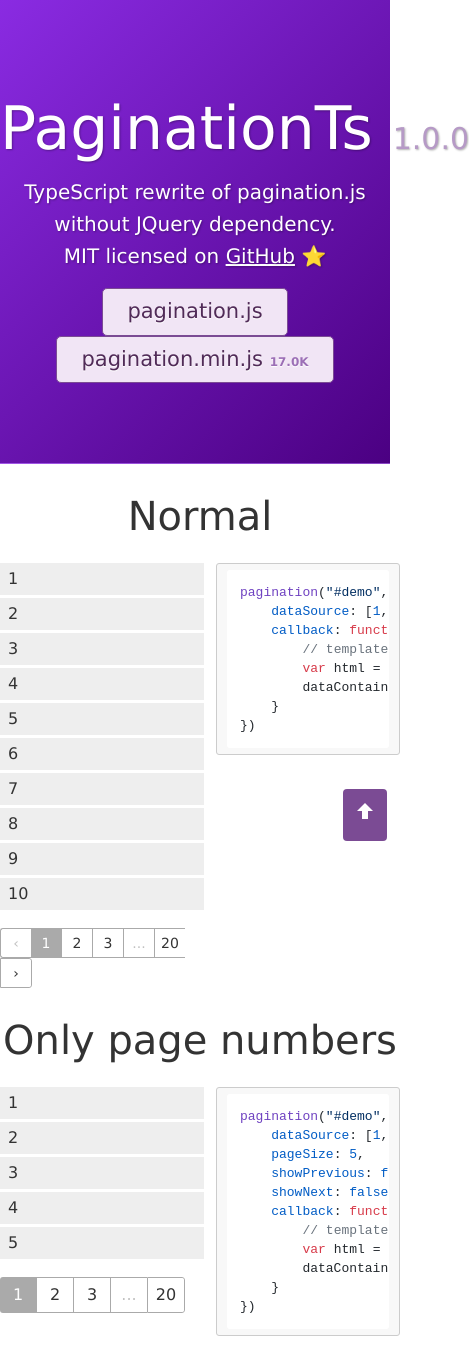
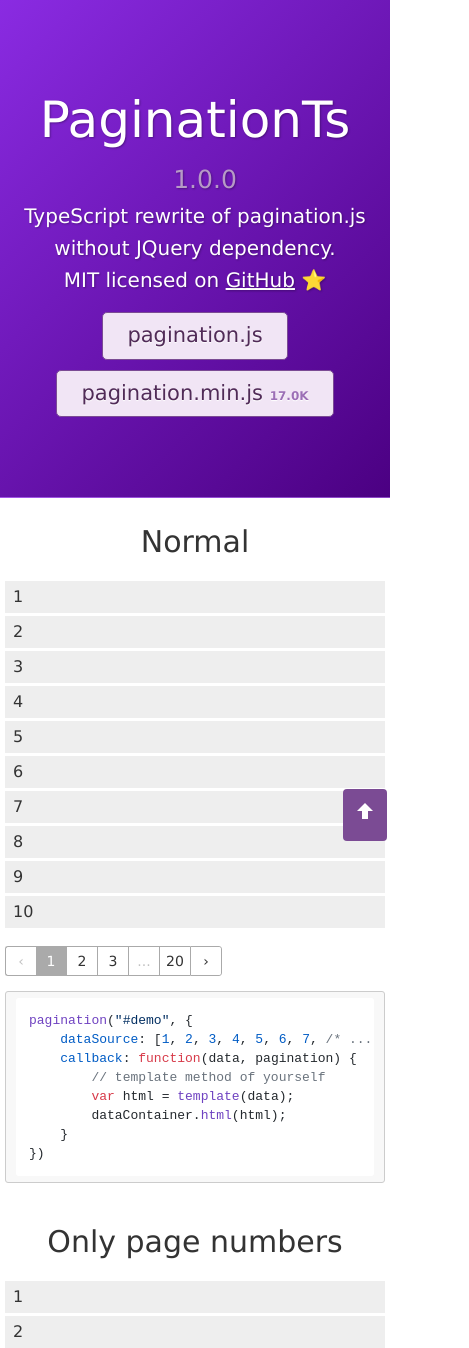
Before and after one commit to lofcz/paginationts, a website built with Vite: page demo/index.html in a window 390 px wide. Shown: the top 1348 px of the page, 469 px wide, since content can reach past the window. Built offline with nearby package versions, Linux system fonts and the light colour scheme.

Commit message:
make demo responsive

```diff
--- a/demo/style.scss
+++ b/demo/style.scss
@@ -375,9 +375,10 @@
 .paginationjs {
   *zoom: 1;
 }
+
 .wrapper {
-  min-width: 400px;
-  max-width: 1024px;
+  min-width: min(100%, 400px);
+  max-width: min(1024px, 400px);
   margin: 0 auto;
   padding: 20px 0 60px;
 }
@@ -532,6 +533,44 @@
   color: #B69AC6;
 }
 
+.build-buttons {
+  display: flex;
+  gap: 4px;
+  justify-content: center;
+  width: 100%;
+  row-gap: 10px;
+  flex-flow: wrap;
+}
+
+@media (max-width: 768px) {
+  .header .title span {
+    display: block;
+  }
+
+  .inner-left {
+    width: 100% !important;
+  }
+
+  .inner-right {
+    width: 100% !important;
+  }
+
+  .header .title {
+    font-size: 50px;
+  }
+
+  .demo-section .demo-section-title {
+    font-size: 30px !important;
+    padding-left: 10px;
+    padding-right: 10px;
+  }
+
+  .demo {
+    padding-right: 5px;
+    padding-left: 5px;
+  }
+}
+
 .header .desc {
   font-size: 20px;
 }
@@ -664,3 +703,7 @@
   background-color: #512bd4;
   color: white;
 }
+
+.data-container a {
+  color: #0074D9;
+}
--- a/package.json
+++ b/package.json
@@ -1,6 +1,6 @@
 {
   "name": "paginate-next",
-  "version": "1.0.0",
+  "version": "1.0.1",
   "description": "Successor of paginationjs, rewritten in TypeScript without JQuery dependency",
   "keywords": [
     "pagination"
```
Also changed, not shown: demo/style.css, 1 other file.
